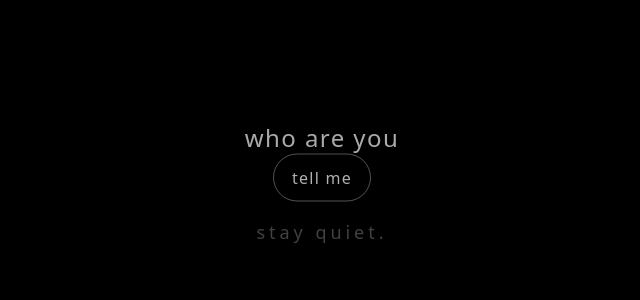
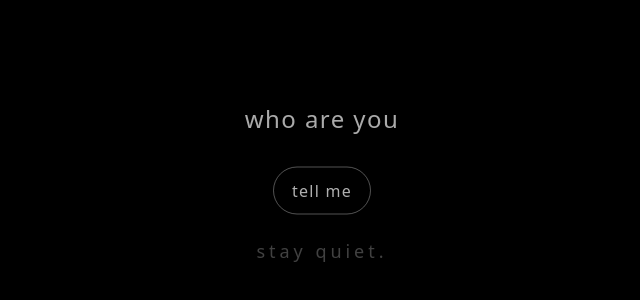
Before and after one commit to basswithoutface-code/after-the-last-note, a Next.js app in the folder web/: page /third in a window 1280 px wide. Shown: the part 314-614 px from the top of the page, without its empty margins (318-958 px from the left). Built offline with nearby package versions, Linux system fonts and the light colour scheme.

Commit message:
"Add spacing between question and action on page 3"

```diff
--- a/web/app/third/page.tsx
+++ b/web/app/third/page.tsx
@@ -37,7 +37,7 @@ export default function ThirdPage() {
                                                                     // +3s → stay quiet.
                                                                         timers.current.push(window.setTimeout(() => setStage(3), 5500));
 
-                                                                            // +6s after stay quiet appears → auto to listening (5500 + 6000 = 11500)
+                                                                            // +6s after stay quiet appears → auto to listening
                                                                                 timers.current.push(window.setTimeout(() => goListening(), 11500));
 
                                                                                     return () => clearTimers();
@@ -45,18 +45,26 @@ export default function ThirdPage() {
                                                                                           }, []);
 
                                                                                             const onTapAnywhere = () => {
-                                                                                                // user can tap anywhere after "stay quiet." appears
                                                                                                 if (stage >= 3) goListening();
                                                                                                   };
 
                                                                                                     return (
                                                                                                         <main className="screen" onClick={onTapAnywhere}>
                                                                                                               <section className="stack" aria-label="third transition">
-                                                                                                                          {stage >= 1 && <p className={`mainLine ${stage === 1 ? "fadeIn" : ""}`}>who are you</p>}
+                                                                                                                      {stage >= 1 && (
+                                                                                                                                <p className={`mainLine ${stage === 1 ? "fadeIn" : ""}`}>
+                                                                                                                                            who are you
+                                                                                                                                                      </p>
+                                                                                                                                                              )}
 
                                                                                                                                                                       {stage >= 2 && (
+                                                                                                                                                                                <div
+                                                                                                                                                                                            style={{
+                                                                                                                                                                                                          marginTop: 32, // ← intentional breathing room
+                                                                                                                                                                                                                      }}
+                                                                                                                                                                                                                                >
                                                                                                                                                                                                                                             <button
-                                                                                                                                                        className={`${stage === 2 ? "fadeIn" : ""}`}
+                                                                                                                                                                                                                                                          className={stage === 2 ? "fadeIn" : ""}
                                                                                                                                                                                                                                                                         style={btnStyle(true)}
                                                                                                                                                                                                                                                                                       onClick={(e) => {
                                                                                                                                                                                                                                                                                                       e.stopPropagation();
@@ -65,10 +73,14 @@ export default function ThirdPage() {
                                                                                                                                                                                                                                                                                                                                                 >
                                                                                                                                                                                                                                                                                                                                                               tell me
                                                                                                                                                                                                                                                                                                                                                                           </button>
+                                                                                                                                                                                                                                                                                                                                                                                    </div>
                                                                                                                                                                                                                                                                                                                                                                                             )}
 
                                                                                                                                                                                                                                                                                                                                                                                                     {stage >= 3 && (
-                                                                                                                                                                                                                                                                                  <p className={`enterLine ${stage === 3 ? "fadeIn" : ""}`} style={{ marginTop: 18 }}>
+                                                                                                                                                                                                                                                                                                                                                                                                              <p
+                                                                                                                                                                                                                                                                                                                                                                                                                          className={`enterLine ${stage === 3 ? "fadeIn" : ""}`}
+                                                                                                                                                                                                                                                                                                                                                                                                                                      style={{ marginTop: 24 }}
+                                                                                                                                                                                                                                                                                                                                                                                                                                                >
                                                                                                                                                                                                                                                                                                                                                                                                                                                             stay quiet.
                                                                                                                                                                                                                                                                                                                                                                                                                                                                       </p>
                                                                                                                                                                                                                                                                                                                                                                                                                                                                               )}
```
Lines whose indentation alone changed are shown as unchanged.
